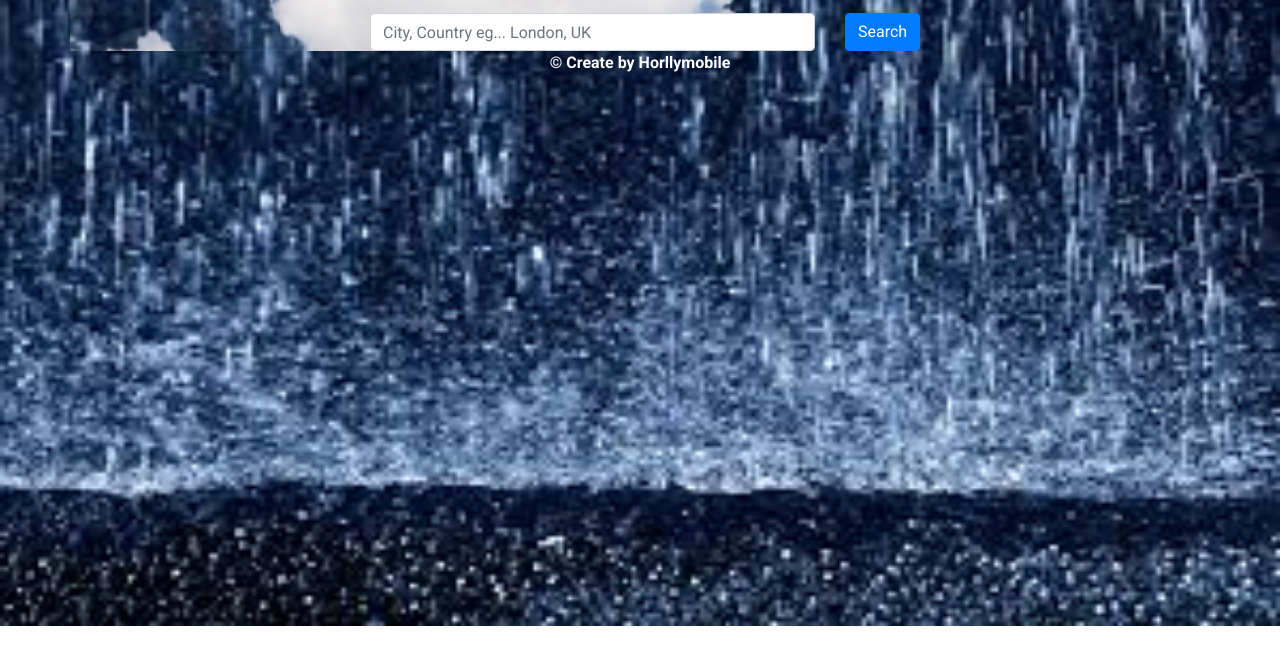
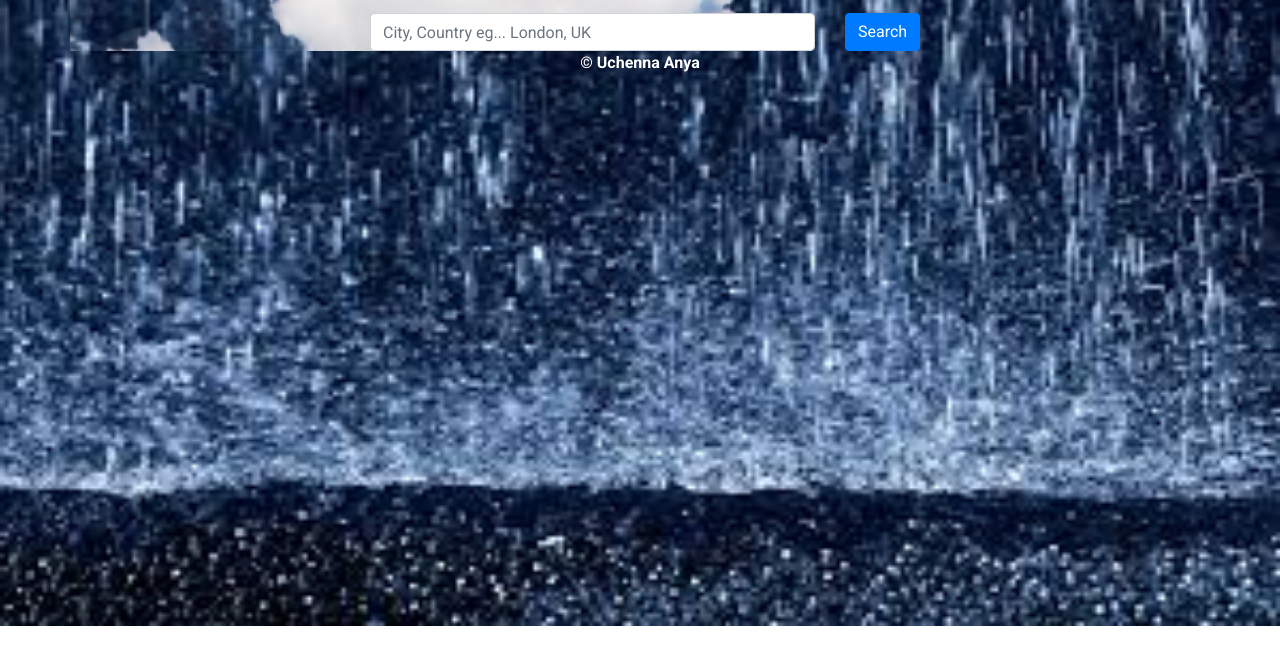
Before and after one commit to uchennaanya/weatherApp, a plain HTML site: page index.html in a window 1280 px wide. Shown: the part 91-756 px from the top of the page. Drawn offline with Linux system fonts and the light colour scheme; files whose address does not match are found by name.

Commit message:
Update index.html

```diff
--- a/index.html
+++ b/index.html
@@ -64,7 +64,7 @@
     </main>
     <footer>
         <div class="text-center text-white">
-            <small class="font-bold">&copy; Create by Horllymobile</small>
+            <small class="font-bold">&copy; Uchenna Anya </small>
         </div>
     </footer>
     <script src="style/js/jquery-3.5.1.slim.min.js">
```
